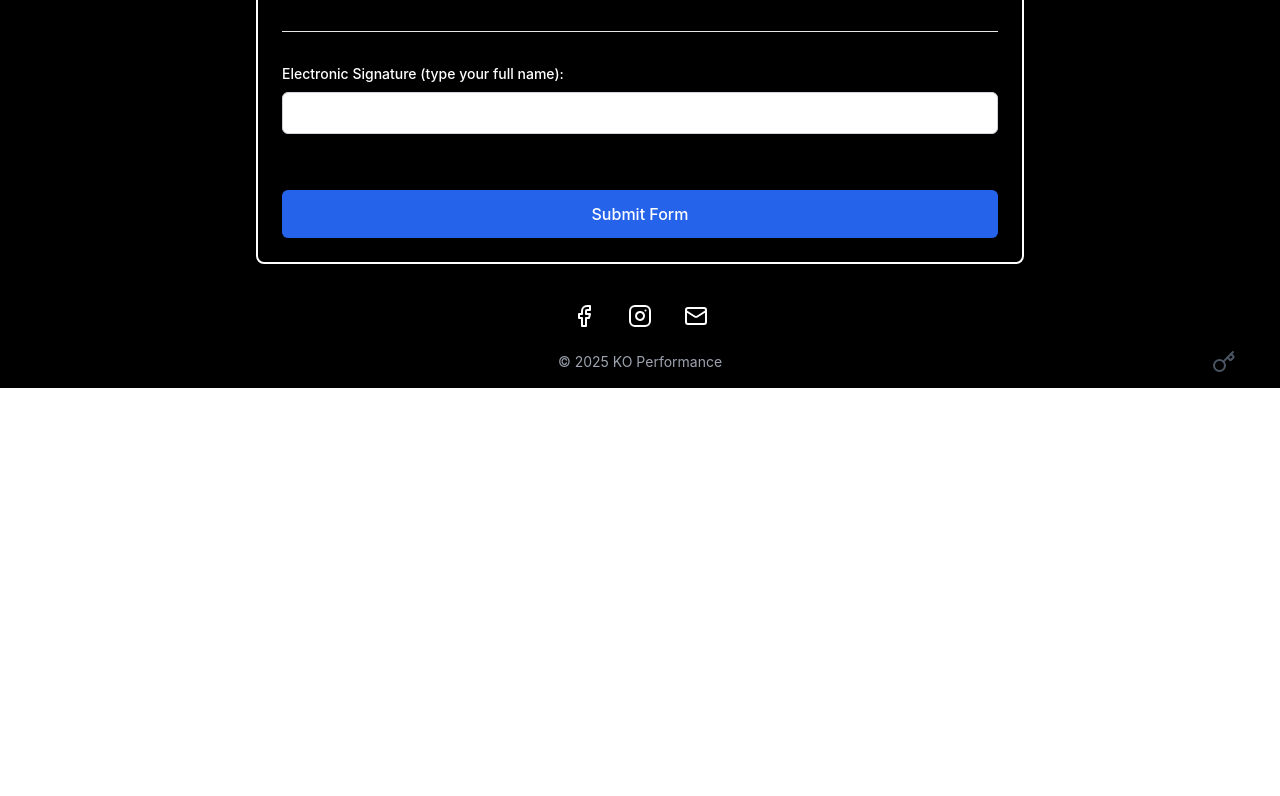
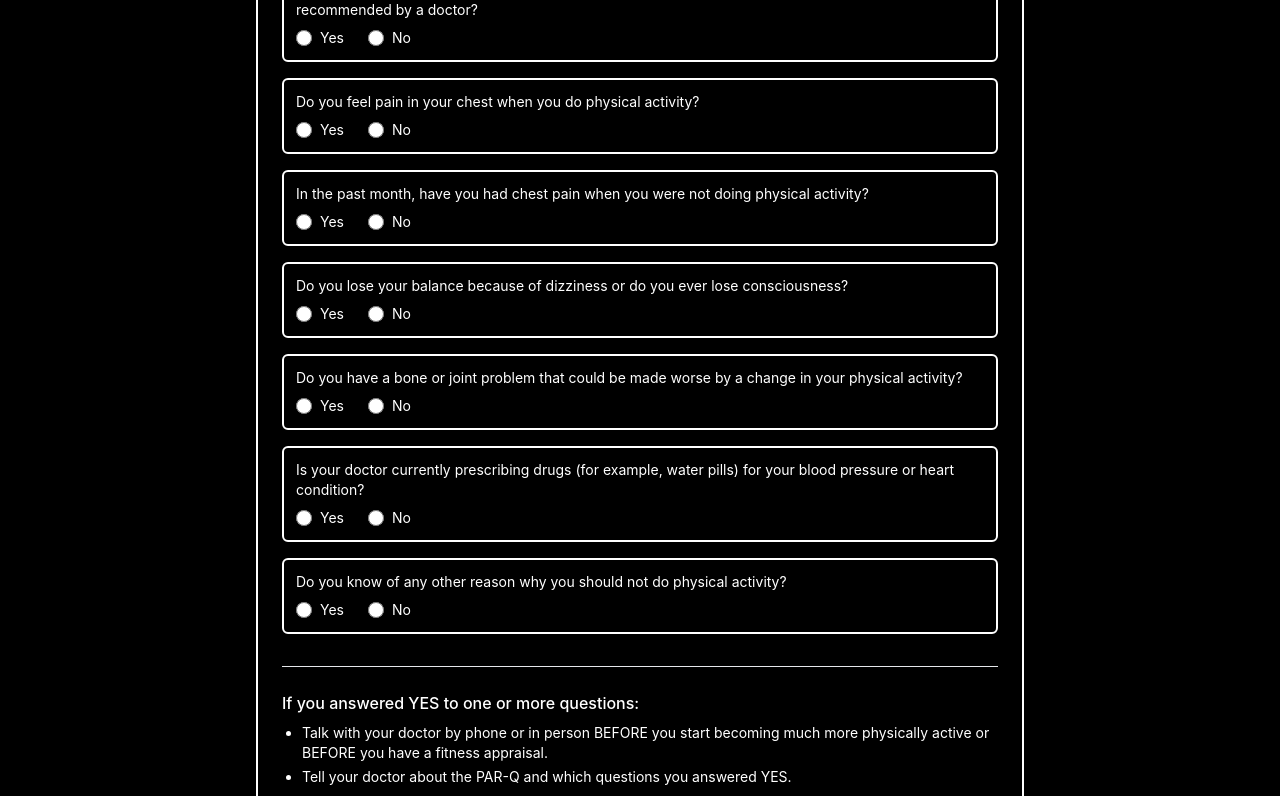
Before and after one commit to Koperformance1/prod_website, a React (Create React App) app in the folder client/: page /about/parq in a window 1280 px wide. Shown: the part 604-1400 px from the top of the page. Before the commit the page ends 992 px from the top, so only its background shows below. Built offline with nearby package versions, Linux system fonts and the light colour scheme.

Commit message:
fix for PARQ

```diff
--- a/client/src/pages/about/Parq.js
+++ b/client/src/pages/about/Parq.js
@@ -184,17 +184,224 @@ const PARQForm = () => {
             />
           </div>
         </div>
-
-        {/* All your question fields - keep them exactly as they are */}
         <div className="mb-8">
           <h2 className="text-lg font-semibold text-white mb-4">Please read the questions carefully and answer each one honestly:</h2>
 
-          {/* ... keep all your existing question divs ... */}
+          <div className="space-y-4">
+            <div className="p-3 bg-black rounded-md border-2 border-white">
+              <p className="text-sm text-white mb-2">Has your doctor ever said that you have a heart condition and that you should only do physical activity recommended by a doctor?</p>
+              <div className="flex space-x-6 mt-2">
+                <label className="inline-flex items-center">
+                  <input
+                    type="radio"
+                    name="q1"
+                    value="yes"
+                    checked={formData.q1 === 'yes'}
+                    onChange={handleChange}
+                    className="h-4 w-4 text-blue-600 focus:ring-blue-500 border-gray-300"
+                  />
+                  <span className="ml-2 text-sm text-white">Yes</span>
+                </label>
+                <label className="inline-flex items-center">
+                  <input
+                    type="radio"
+                    name="q1"
+                    value="no"
+                    checked={formData.q1 === 'no'}
+                    onChange={handleChange}
+                    className="h-4 w-4 text-blue-600 focus:ring-blue-500 border-gray-300"
+                  />
+                  <span className="ml-2 text-sm text-white">No</span>
+                </label>
+              </div>
+            </div>
 
+            <div className="p-3 bg-black rounded-md border-2 border-white">
+              <p className="text-sm text-white mb-2">Do you feel pain in your chest when you do physical activity?</p>
+              <div className="flex space-x-6 mt-2">
+                <label className="inline-flex items-center">
+                  <input
+                    type="radio"
+                    name="q2"
+                    value="yes"
+                    checked={formData.q2 === 'yes'}
+                    onChange={handleChange}
+                    className="h-4 w-4 text-blue-600 focus:ring-blue-500 border-gray-300"
+                  />
+                  <span className="ml-2 text-sm text-white">Yes</span>
+                </label>
+                <label className="inline-flex items-center">
+                  <input
+                    type="radio"
+                    name="q2"
+                    value="no"
+                    checked={formData.q2 === 'no'}
+                    onChange={handleChange}
+                    className="h-4 w-4 text-blue-600 focus:ring-blue-500 border-gray-300"
+                  />
+                  <span className="ml-2 text-sm text-white">No</span>
+                </label>
+              </div>
+            </div>
+
+            <div className="p-3 bg-black rounded-md border-2 border-white">
+              <p className="text-sm text-white mb-2">In the past month, have you had chest pain when you were not doing physical activity?</p>
+              <div className="flex space-x-6 mt-2">
+                <label className="inline-flex items-center">
+                  <input
+                    type="radio"
+                    name="q3"
+                    value="yes"
+                    checked={formData.q3 === 'yes'}
+                    onChange={handleChange}
+                    className="h-4 w-4 text-blue-600 focus:ring-blue-500 border-gray-300"
+                  />
+                  <span className="ml-2 text-sm text-white">Yes</span>
+                </label>
+                <label className="inline-flex items-center">
+                  <input
+                    type="radio"
+                    name="q3"
+                    value="no"
+                    checked={formData.q3 === 'no'}
+                    onChange={handleChange}
+                    className="h-4 w-4 text-blue-600 focus:ring-blue-500 border-gray-300"
+                  />
+                  <span className="ml-2 text-sm text-white">No</span>
+                </label>
+              </div>
+            </div>
+
+            <div className="p-3 bg-black rounded-md border-2 border-white">
+              <p className="text-sm text-white mb-2">Do you lose your balance because of dizziness or do you ever lose consciousness?</p>
+              <div className="flex space-x-6 mt-2">
+                <label className="inline-flex items-center">
+                  <input
+                    type="radio"
+                    name="q4"
+                    value="yes"
+                    checked={formData.q4 === 'yes'}
+                    onChange={handleChange}
+                    className="h-4 w-4 text-blue-600 focus:ring-blue-500 border-gray-300"
+                  />
+                  <span className="ml-2 text-sm text-white">Yes</span>
+                </label>
+                <label className="inline-flex items-center">
+                  <input
+                    type="radio"
+                    name="q4"
+                    value="no"
+                    checked={formData.q4 === 'no'}
+                    onChange={handleChange}
+                    className="h-4 w-4 text-blue-600 focus:ring-blue-500 border-gray-300"
+                  />
+                  <span className="ml-2 text-sm text-white">No</span>
+                </label>
+              </div>
+            </div>
+
+            <div className="p-3 bg-black rounded-md border-2 border-white">
+              <p className="text-sm text-white mb-2">Do you have a bone or joint problem that could be made worse by a change in your physical activity?</p>
+              <div className="flex space-x-6 mt-2">
+                <label className="inline-flex items-center">
+                  <input
+                    type="radio"
+                    name="q5"
+                    value="yes"
+                    checked={formData.q5 === 'yes'}
+                    onChange={handleChange}
+                    className="h-4 w-4 text-blue-600 focus:ring-blue-500 border-gray-300"
+                  />
+                  <span className="ml-2 text-sm text-white">Yes</span>
+                </label>
+                <label className="inline-flex items-center">
+                  <input
+                    type="radio"
+                    name="q5"
+                    value="no"
+                    checked={formData.q5 === 'no'}
+                    onChange={handleChange}
+                    className="h-4 w-4 text-blue-600 focus:ring-blue-500 border-gray-300"
+                  />
+                  <span className="ml-2 text-sm text-white">No</span>
+                </label>
+              </div>
+            </div>
+
+            <div className="p-3 bg-black rounded-md border-2 border-white">
+              <p className="text-sm text-white mb-2">Is your doctor currently prescribing drugs (for example, water pills) for your blood pressure or heart condition?</p>
+              <div className="flex space-x-6 mt-2">
+                <label className="inline-flex items-center">
+                  <input
+                    type="radio"
+                    name="q6"
+                    value="yes"
+                    checked={formData.q6 === 'yes'}
+                    onChange={handleChange}
+                    className="h-4 w-4 text-blue-600 focus:ring-blue-500 border-gray-300"
+                  />
+                  <span className="ml-2 text-sm text-white">Yes</span>
+                </label>
+                <label className="inline-flex items-center">
+                  <input
+                    type="radio"
+                    name="q6"
+                    value="no"
+                    checked={formData.q6 === 'no'}
+                    onChange={handleChange}
+                    className="h-4 w-4 text-blue-600 focus:ring-blue-500 border-gray-300"
+                  />
+                  <span className="ml-2 text-sm text-white">No</span>
+                </label>
+              </div>
+            </div>
+
+            <div className="p-3 bg-black rounded-md border-2 border-white">
+              <p className="text-sm text-white mb-2">Do you know of any other reason why you should not do physical activity?</p>
+              <div className="flex space-x-6 mt-2">
+                <label className="inline-flex items-center">
+                  <input
+                    type="radio"
+                    name="q7"
+                    value="yes"
+                    checked={formData.q7 === 'yes'}
+                    onChange={handleChange}
+                    className="h-4 w-4 text-blue-600 focus:ring-blue-500 border-gray-300"
+                  />
+                  <span className="ml-2 text-sm text-white">Yes</span>
+                </label>
+                <label className="inline-flex items-center">
+                  <input
+                    type="radio"
+                    name="q7"
+                    value="no"
+                    checked={formData.q7 === 'no'}
+                    onChange={handleChange}
+                    className="h-4 w-4 text-blue-600 focus:ring-blue-500 border-gray-300"
+                  />
+                  <span className="ml-2 text-sm text-white">No</span>
+                </label>
+              </div>
+            </div>
+          </div>
         </div>
 
         <div className="mb-8 border-t border-b border-gray-200 py-6">
-          {/* ... keep your existing instructions ... */}
+          <div className="mb-4">
+            <p className="font-medium text-white mb-2">If you answered YES to one or more questions:</p>
+            <ul className="list-disc pl-5 text-sm text-white space-y-1">
+              <li>Talk with your doctor by phone or in person BEFORE you start becoming much more physically active or BEFORE you have a fitness appraisal.</li>
+              <li>Tell your doctor about the PAR-Q and which questions you answered YES.</li>
+            </ul>
+          </div>
+
+          <div>
+            <p className="font-medium text-white mb-2">If you answered NO to all questions:</p>
+            <ul className="list-disc pl-5 text-sm text-white space-y-1">
+              <li>You can be reasonably sure that you can start becoming much more physically active – begin slowly and build up gradually.</li>
+              <li>You may take part in a fitness appraisal – this is an excellent way to determine your basic fitness so that you can plan the best way for you to live actively.</li>
+            </ul>
+          </div>
         </div>
 
         <div className="mb-8">
@@ -210,7 +417,6 @@ const PARQForm = () => {
           />
         </div>
 
-        {/* reCAPTCHA container - changed from data attributes to div with id */}
         <div className="mb-6 flex justify-center">
           <div id="recaptcha-container"></div>
         </div>
@@ -232,4 +438,4 @@ const PARQForm = () => {
   );
 };
 
-export default PARQForm;
+export default PARQForm
```
